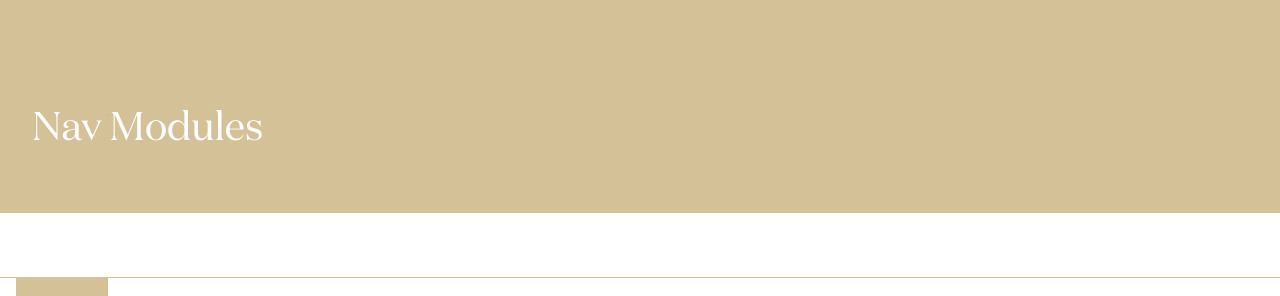
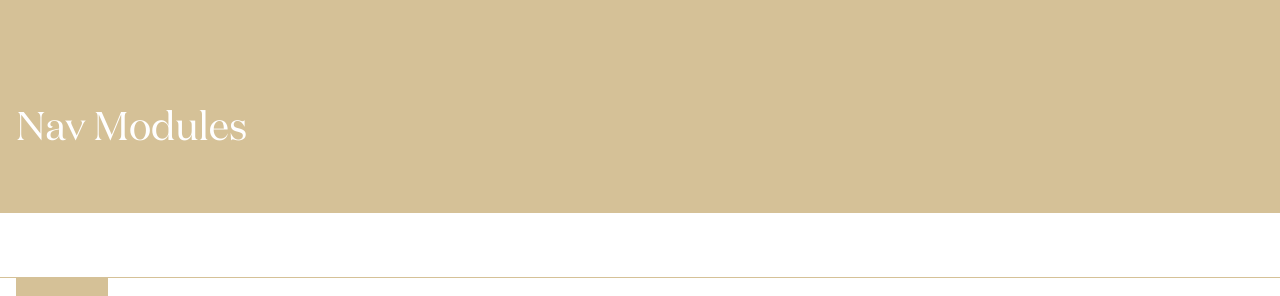
Before and after one commit to generationtux/styleguide, a Jekyll site: the page built from modules.html, in a window 1280 px wide. Shown: the part 484-780 px from the top of the page. Built offline with Jekyll 4.4.1, drawn with Linux system fonts in a browser that asks for light colours.

Commit message:
mobile spacing

```diff
--- a/modules.html
+++ b/modules.html
@@ -23,7 +23,7 @@
 
 
 <div class="container-fluid">
-  <div class="row buffer-xs-btm-xl">
+  <div class="row buffer-xs-btm-md buffer-sm-btm-xl">
     <div class="
         col-sm-7 col-sm-offset-3
         col-lg-6 col-lg-offset-2
@@ -46,11 +46,13 @@
     <div id="{{ page.section-id }}" class="
       container-fluid
       bg-info
-      buffer-xs-top-xxl buffer-xs-btm-xl
-      pusher-xs-top-xl">
+      buffer-xs-top-xl buffer-sm-top-xxl
+      buffer-xs-btm-lg buffer-sm-btm-xl
+      pusher-xs-top-lg pusher-sm-top-xl
+    ">
       <div class="row">
         <div class="col-sm-12">
-          <h2 class="domd buffer-xs-left-md">{{ page.title }}</h2>
+          <h2 class="domd">{{ page.title }}</h2>
         </div>
       </div>
     </div>
```
